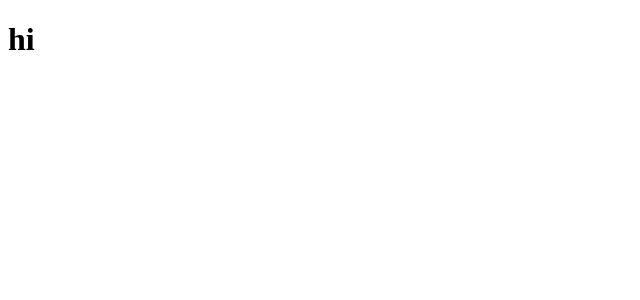
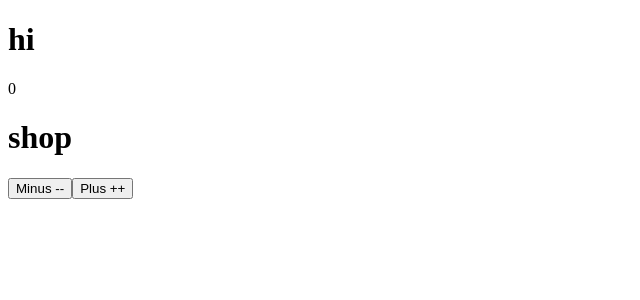
Before and after one commit to rezha4/shopping-cart, a React (Vite) app: page / in a window 1280 px wide. Shown: the top 300 px of the page, without its empty margins (0-640 px from the left). Built offline with nearby package versions, Linux system fonts and the light colour scheme.

Commit message:
passing cart and addItem/reduceItem between Components

```diff
--- a/src/App.jsx
+++ b/src/App.jsx
@@ -1,7 +1,29 @@
+import { useState } from "react";
+import Shop from "./pages/Shop";
+
 const App = () => {
+  const [cart, setCart] = useState([]);
+
+  const addItem = () => {
+    const newCart = [...cart];
+    newCart.push({});
+    setCart(newCart);
+    console.log(cart);
+  };
+
+  const reduceItem = () => {
+    const newCart = [...cart];
+    if (newCart.length > 0) {
+      newCart.pop();
+    }
+    setCart(newCart);
+  };
+
   return (
     <>
       <h1>hi</h1>
+      <p>{cart.length}</p>
+      <Shop addItem={addItem} reduceItem={reduceItem} />
     </>
   );
 };
--- /dev/null
+++ b/src/pages/Shop.jsx
@@ -0,0 +1,11 @@
+const Shop = (props) => {
+  return (
+    <>
+      <h1>shop</h1>
+      <button onClick={() => props.reduceItem()}>Minus --</button>
+      <button onClick={() => props.addItem()}>Plus ++</button>
+    </>
+  );
+};
+
+export default Shop;
```
